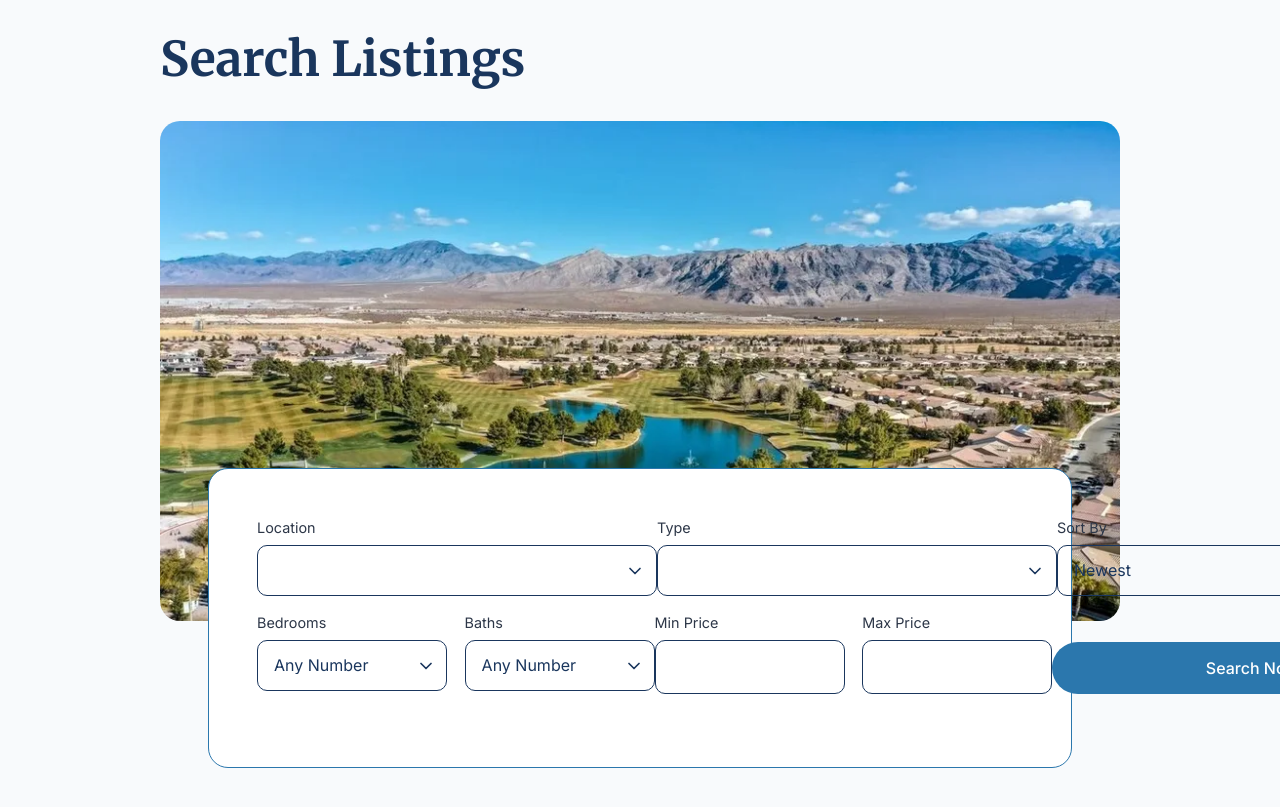
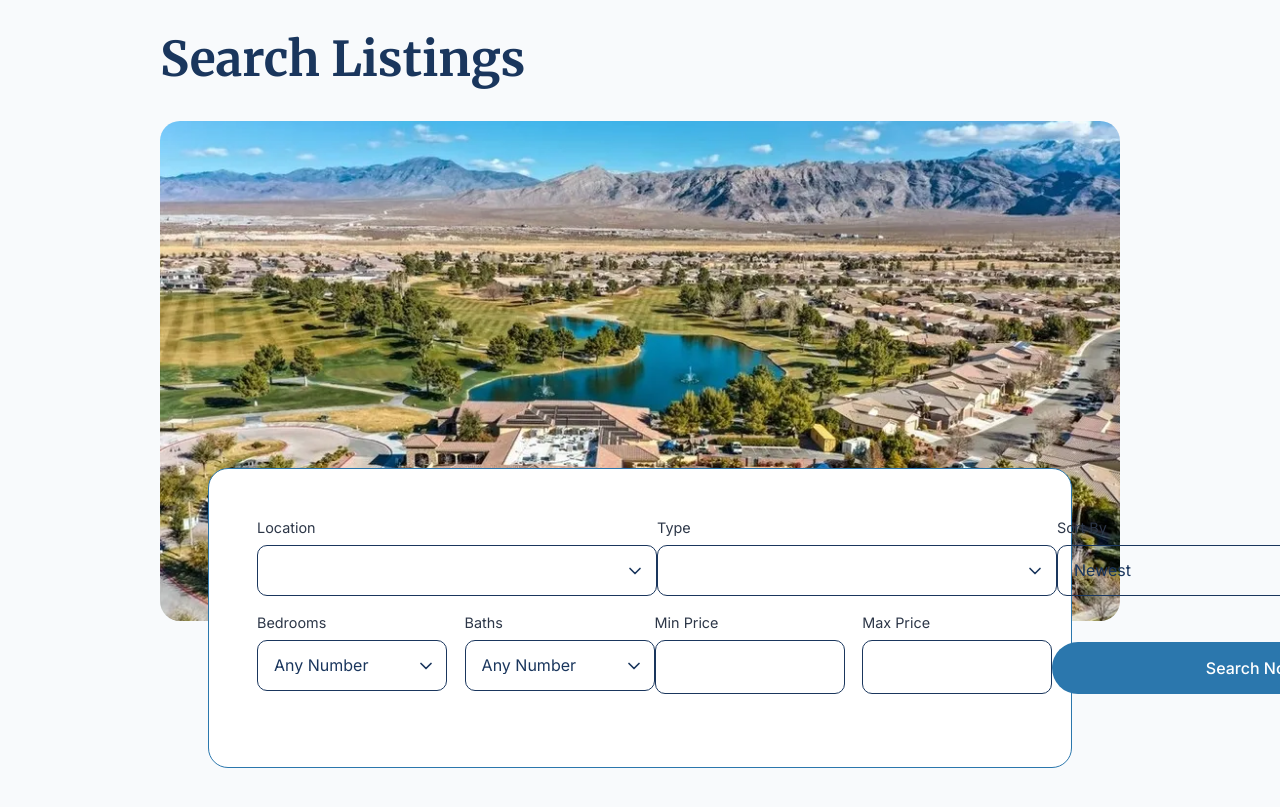
Before and after one commit to johnvhern/job-application, a plain HTML site: page index.html in a window 1280 px wide. Shown: the part 860-1667 px from the top of the page. Drawn offline with Linux system fonts and the light colour scheme.

Commit message:
changed photo

```diff
--- a/css/styles.css
+++ b/css/styles.css
@@ -179,6 +179,7 @@ section {
   background-size: cover;
   background-repeat: no-repeat;
   height: 500px;
+  background-position: 0% 60%;
   border-radius: 20px;
 }
 
```
